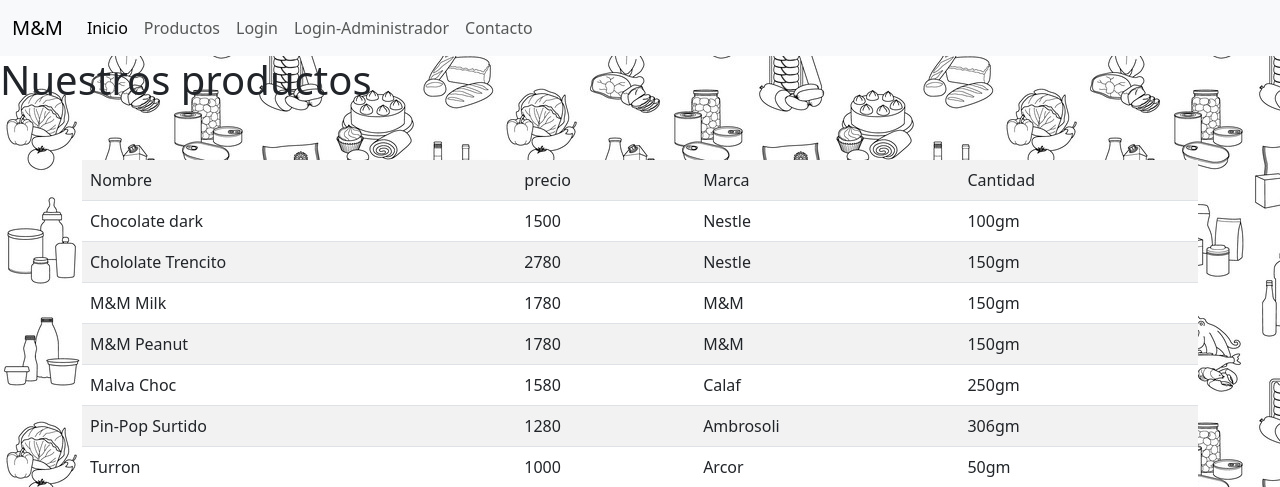
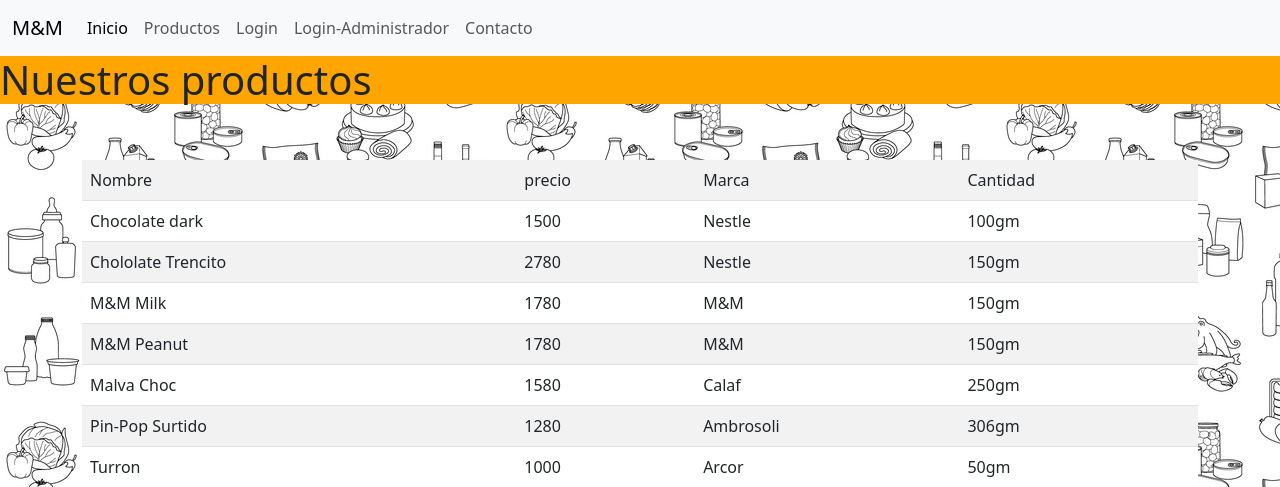
Before and after one commit to hbenavidesviera/Programaci-nWeb, a PHP site: page /Productos.php in a window 1280 px wide. Shown: the top 487 px of the page. Run offline with PHP 8.4, Linux system fonts and the light colour scheme; data comes from the database, SQL or seed files in the repository.

Commit message:
Update Productos.php

```diff
--- a/Productos.php
+++ b/Productos.php
@@ -38,7 +38,7 @@
 <body background="img/background.jpg">
 <!-- titulo de la pag -->
 <header>
-<h1> Nuestros productos</h1>
+<h1 style="background-color:orange;"> Nuestros productos</h1>
 </header>
 
 
```
